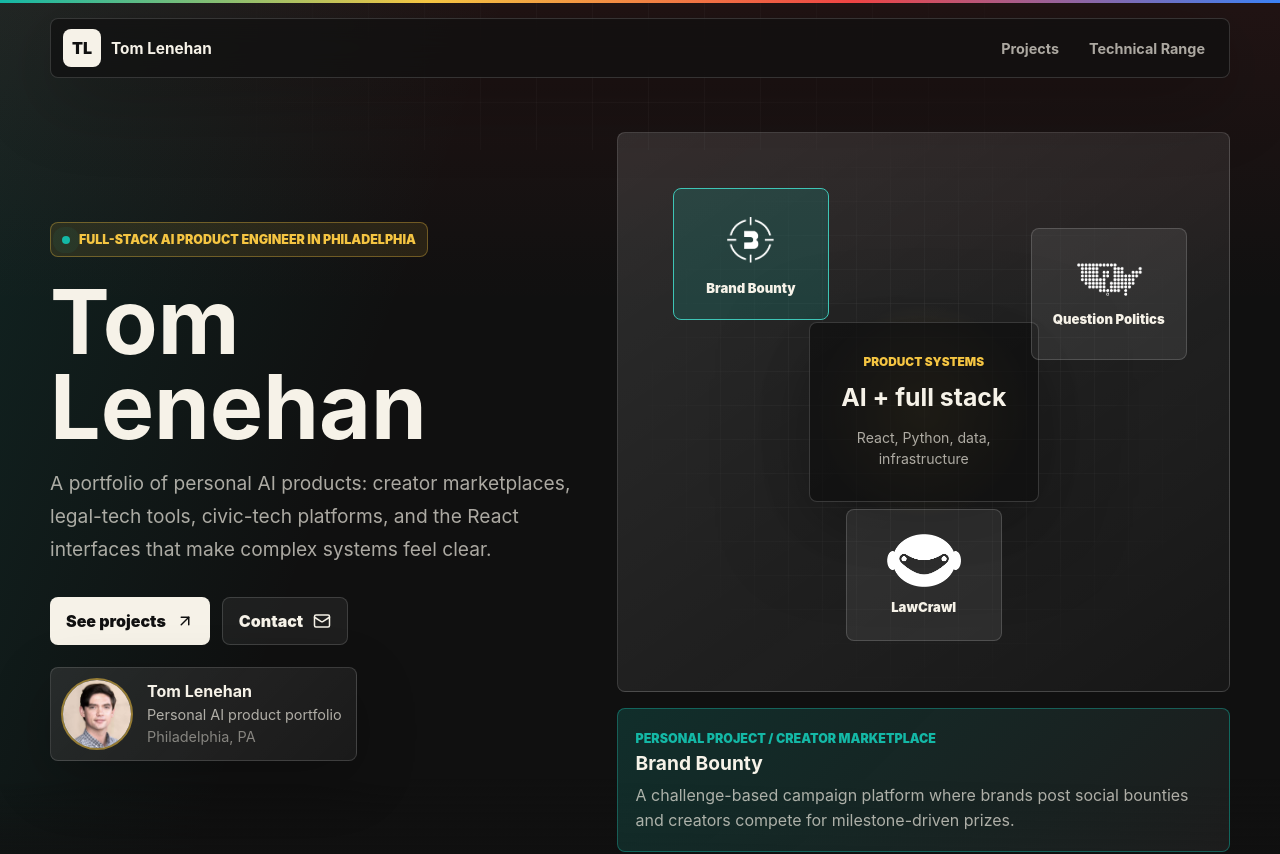
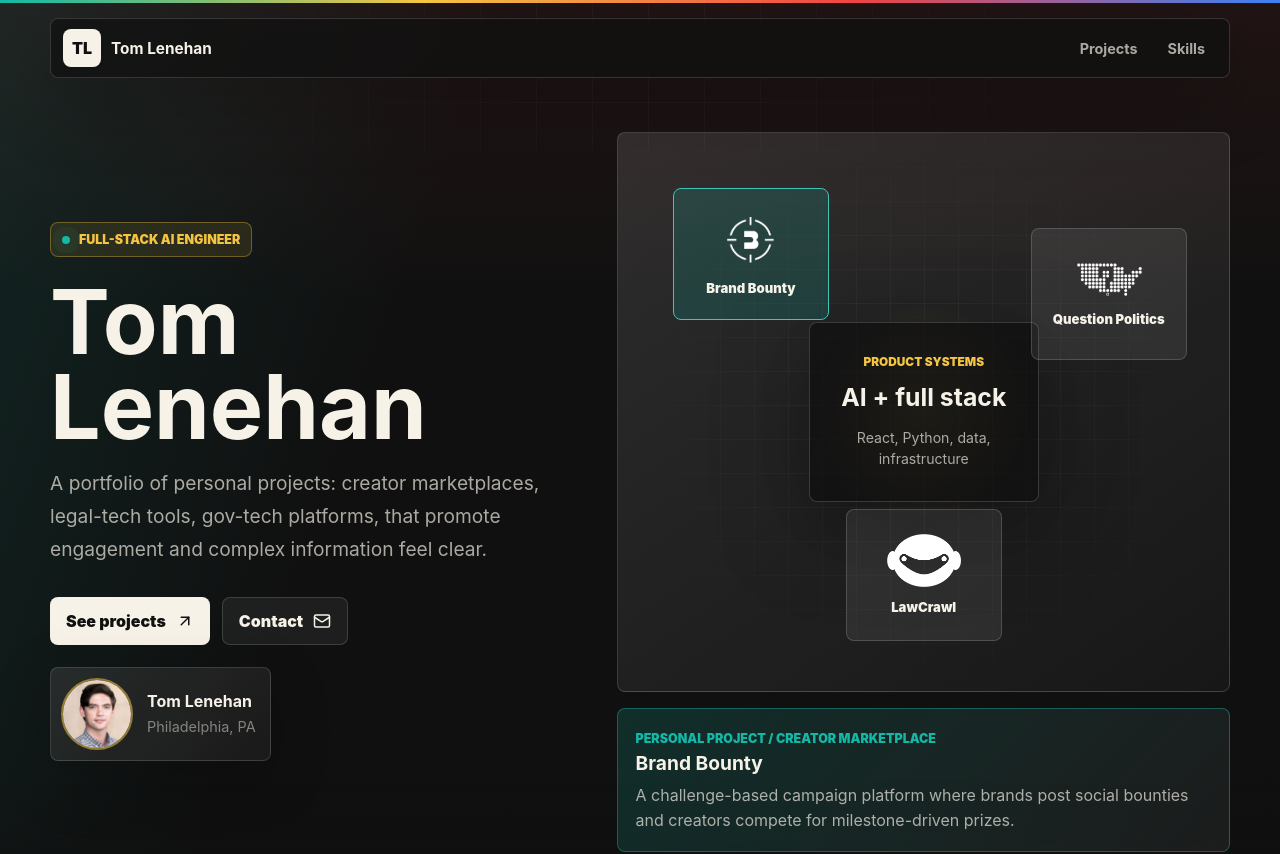
Before and after one commit to tomlenehan/portfolio, a React (Vite) app: page / in a window 1280 px wide. Shown: the top 854 px of the page. Built offline with nearby package versions, Linux system fonts and the light colour scheme.

Commit message:
changing language

```diff
--- a/index.html
+++ b/index.html
@@ -8,6 +8,11 @@
       content="Tom Lenehan portfolio: AI product engineering, full-stack React/FastAPI/Django systems, legal tech, civic tech, and creator marketplaces."
     />
     <meta name="theme-color" content="#101010" />
+    <link rel="icon" href="/favicon.ico" sizes="any" />
+    <link rel="icon" type="image/png" sizes="16x16" href="/favicon-16x16.png" />
+    <link rel="icon" type="image/png" sizes="32x32" href="/favicon-32x32.png" />
+    <link rel="apple-touch-icon" sizes="180x180" href="/apple-touch-icon.png" />
+    <link rel="manifest" href="/site.webmanifest" />
     <title>Tom Lenehan | Full-Stack AI Product Engineer</title>
   </head>
   <body>
--- a/src/App.jsx
+++ b/src/App.jsx
@@ -106,7 +106,7 @@ const skillGroups = [
 
 const navItems = [
   ["Projects", "#projects"],
-  ["Technical Range", "#skills"],
+  ["Skills", "#skills"],
 ];
 
 const fadeUp = {
@@ -326,12 +326,12 @@ function App() {
             >
               <span className="status-pill">
                 <span className="pulse-dot" />
-                Full-stack AI product engineer in Philadelphia
+                Full-stack AI Engineer
               </span>
               <h1>Tom Lenehan</h1>
               <p>
-                A portfolio of personal AI products: creator marketplaces, legal-tech tools,
-                civic-tech platforms, and the React interfaces that make complex systems feel
+                A portfolio of personal projects: creator marketplaces, legal-tech tools,
+                gov-tech platforms, that promote engagement and complex information feel
                 clear.
               </p>
               <div className="hero-actions">
@@ -348,7 +348,7 @@ function App() {
                 <img src="/assets/profile/tom-headshot.jpg" alt="Tom Lenehan headshot" />
                 <div>
                   <strong>Tom Lenehan</strong>
-                  <span>Personal AI product portfolio</span>
+                  <span></span>
                   <small>Philadelphia, PA</small>
                 </div>
               </div>
```
Also changed, not shown: 3 other files (tests, documents, lock files or other folders).
